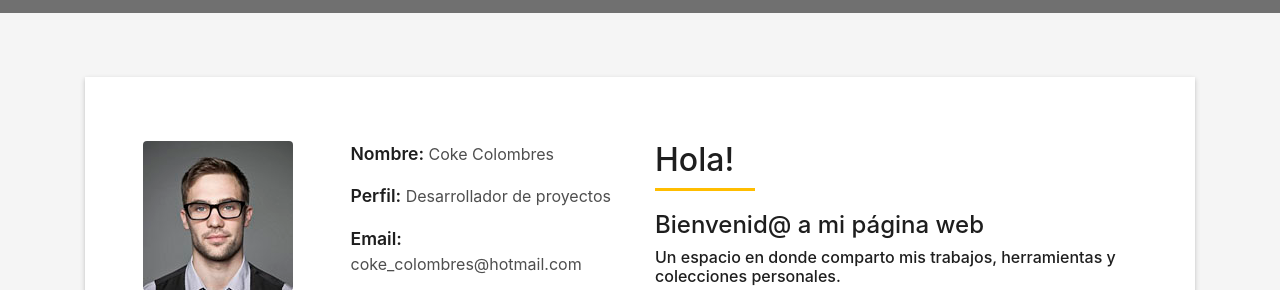
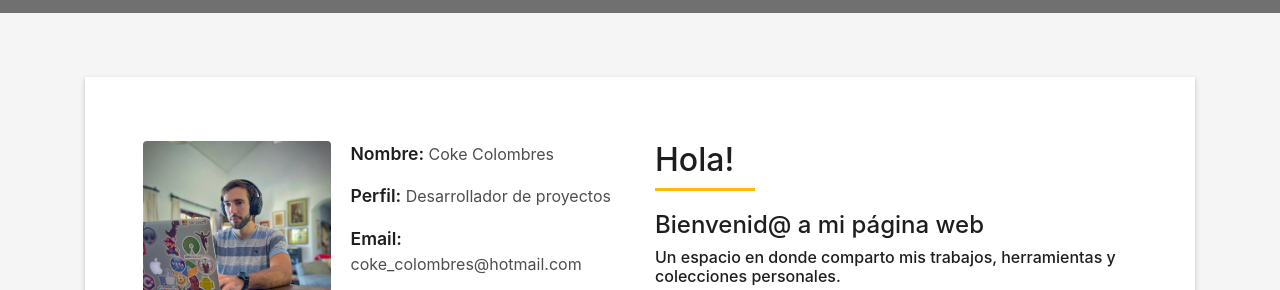
Before and after one commit to cokecolombres/coke-website, a plain HTML site: page index.html in a window 1280 px wide. Shown: the part 787-1077 px from the top of the page. Drawn offline with Linux system fonts and the light colour scheme; files whose address does not match are found by name.

Commit message:
img index

```diff
--- a/index.html
+++ b/index.html
@@ -90,7 +90,7 @@
                 <div class="row">
                   <div class="col-sm-6 col-md-5">
                     <div class="about-img">
-                      <img src="img/testimonial-2.jpg" class="img-fluid rounded b-shadow-a" alt="">
+                      <img src="img/coke.jpeg" class="img-fluid rounded b-shadow-a" alt="">
                     </div>
                   </div>
                   <div class="col-sm-6 col-md-7">
```
Also changed, not shown: img/coke.jpeg (added), 1 other file.
